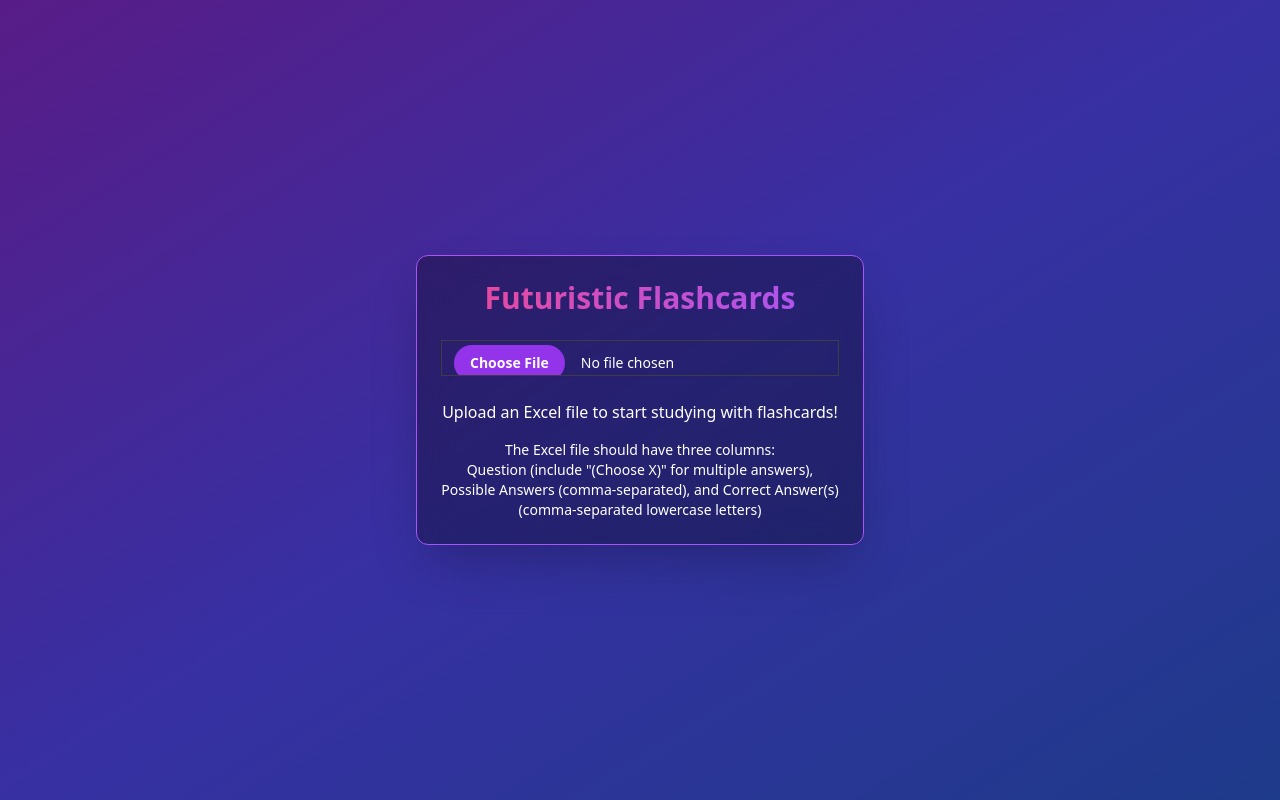
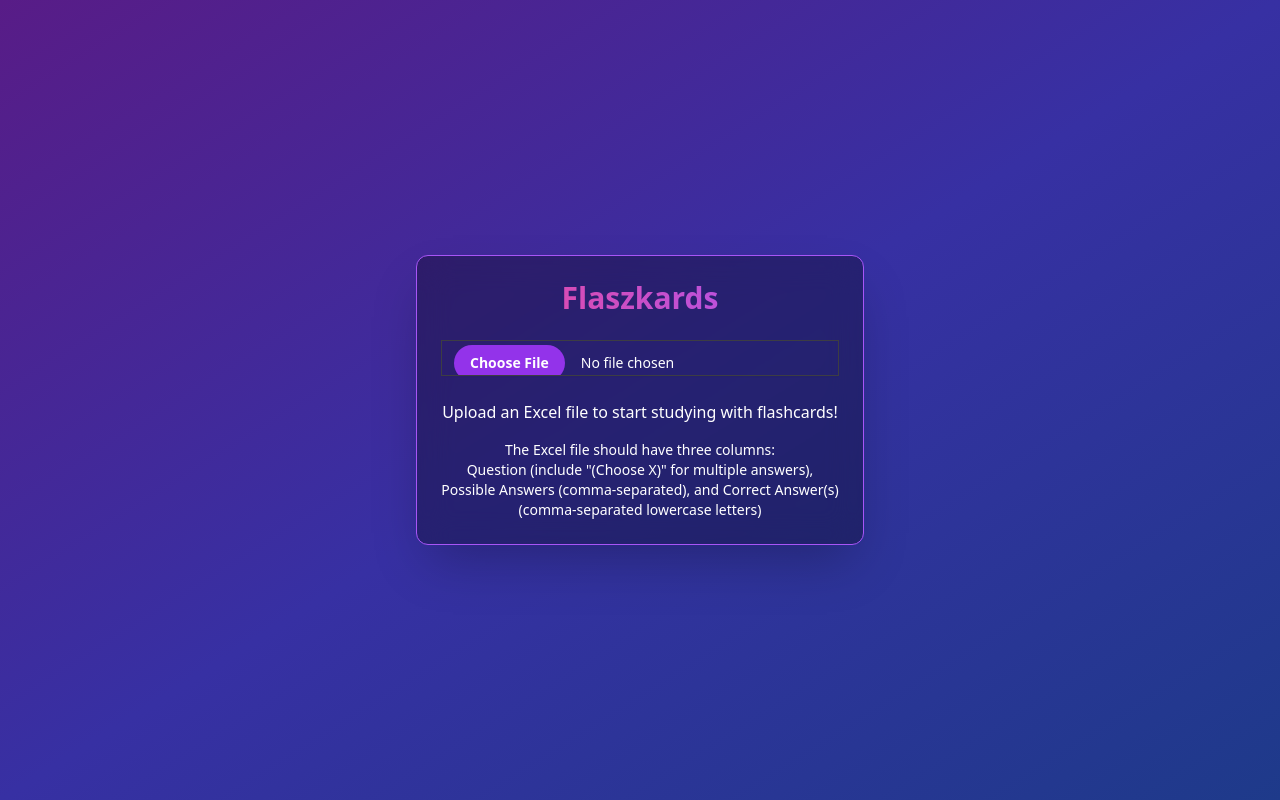
Before and after one commit to piotrkolanus/flashcards-study, a React (Vite) app: page / in a window 1280 px wide. Built offline with nearby package versions, Linux system fonts and the light colour scheme.

Commit message:
Name update

```diff
--- a/src/App.tsx
+++ b/src/App.tsx
@@ -135,7 +135,7 @@ return (
   <div className="min-h-screen bg-gradient-to-br from-purple-900 via-indigo-800 to-blue-900 flex flex-col items-center justify-center p-4">
     <Card className="w-full max-w-md p-6 bg-black bg-opacity-30 backdrop-filter backdrop-blur-lg rounded-xl border border-purple-500 shadow-2xl">
       <h1 className="text-3xl font-bold mb-6 text-center text-transparent bg-clip-text bg-gradient-to-r from-pink-500 to-purple-500">
-        Futuristic Flashcards
+        Flaszkards
       </h1>
       <div className="mb-6">
         <Input
```
